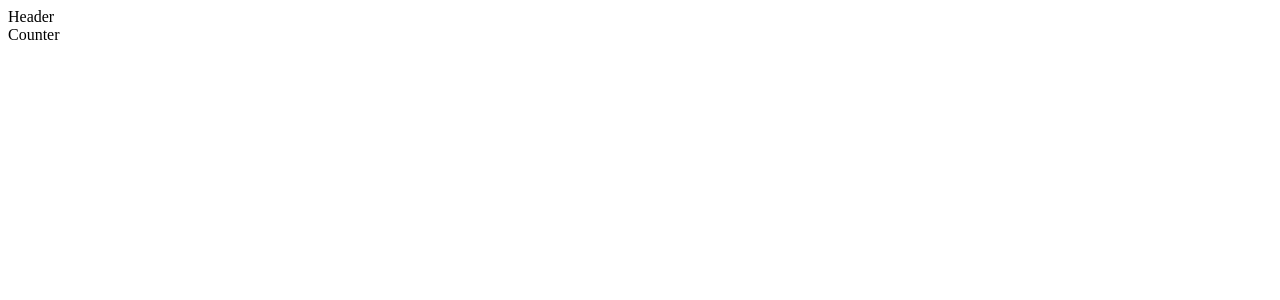
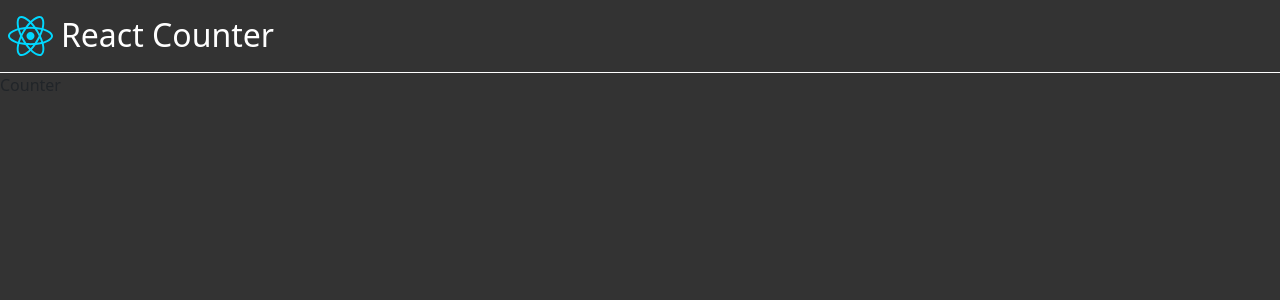
Before and after one commit to Randolph-dev/React-counter, a React (Vite) app: page / in a window 1280 px wide. Shown: the top 300 px of the page. Built offline with nearby package versions, Linux system fonts and the light colour scheme.

Commit message:
Header added

```diff
--- a/src/Header.tsx
+++ b/src/Header.tsx
@@ -1,10 +1,14 @@
 import {FC} from 'react';
+import logo from "./assets/react.svg"
 
 interface Props {}
 
 const Header: FC<Props> = () => {
   return (
-    <div>Header</div>
+    <div className='py-3 px-2' style={{borderBottom: '1px solid white'}}>
+        <img src={logo} alt="logo" style={{height:'40px', verticalAlign: 'top'}}/>
+        <span className='h2 pt-4 m-2 text-white'>React Counter</span>
+    </div>
   )
 }
 
--- /dev/null
+++ b/src/main.css
@@ -0,0 +1,3 @@
+body {
+    background-color: #333;
+}
--- a/src/main.tsx
+++ b/src/main.tsx
@@ -1,6 +1,8 @@
 import React from 'react'
 import ReactDOM from 'react-dom/client'
-import App from './App.tsx';
+import App from './App.tsx'
+import 'bootstrap/dist/css/bootstrap.min.css';
+import './main.css'
 
 
 ReactDOM.createRoot(document.getElementById('root')!).render(
```
